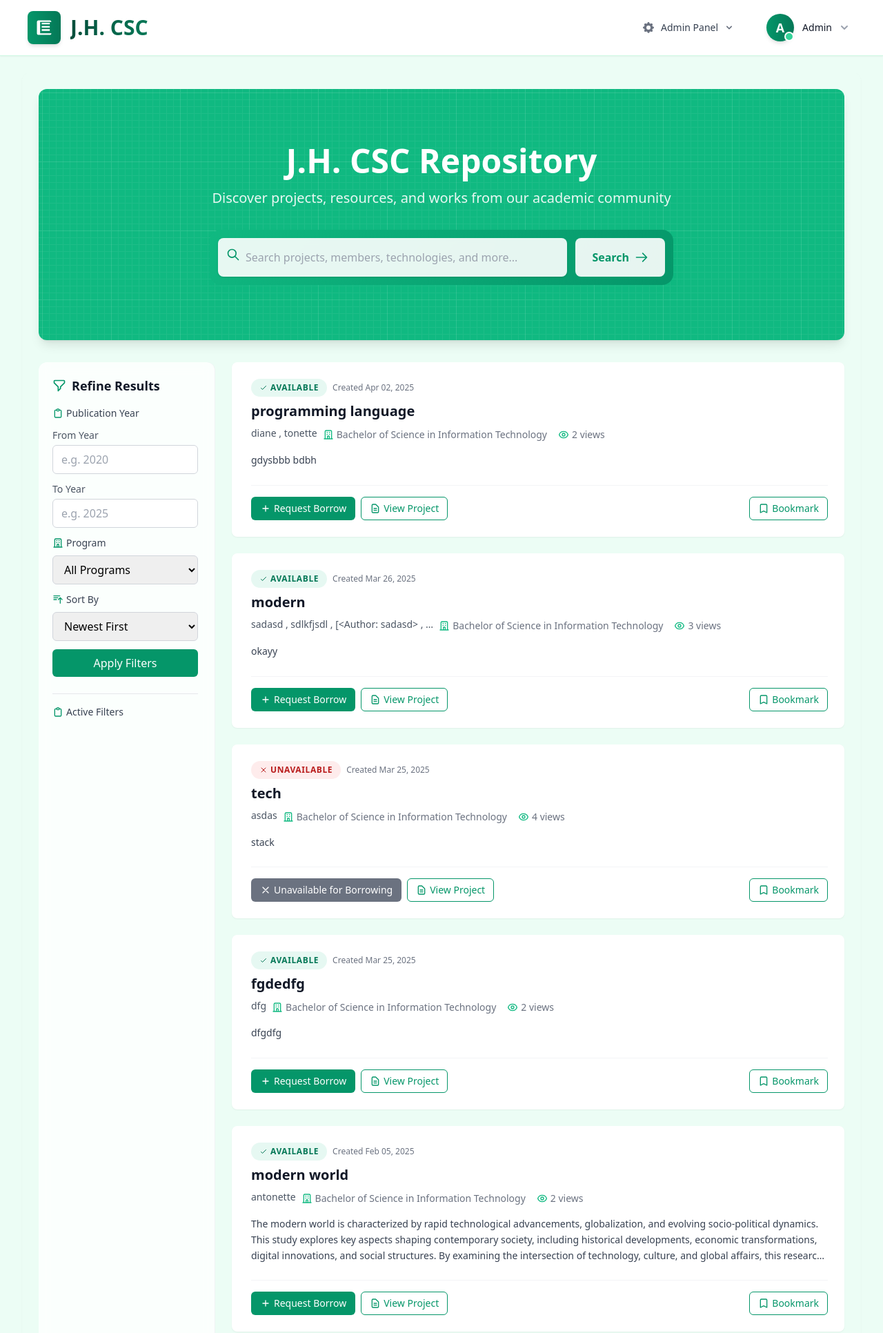
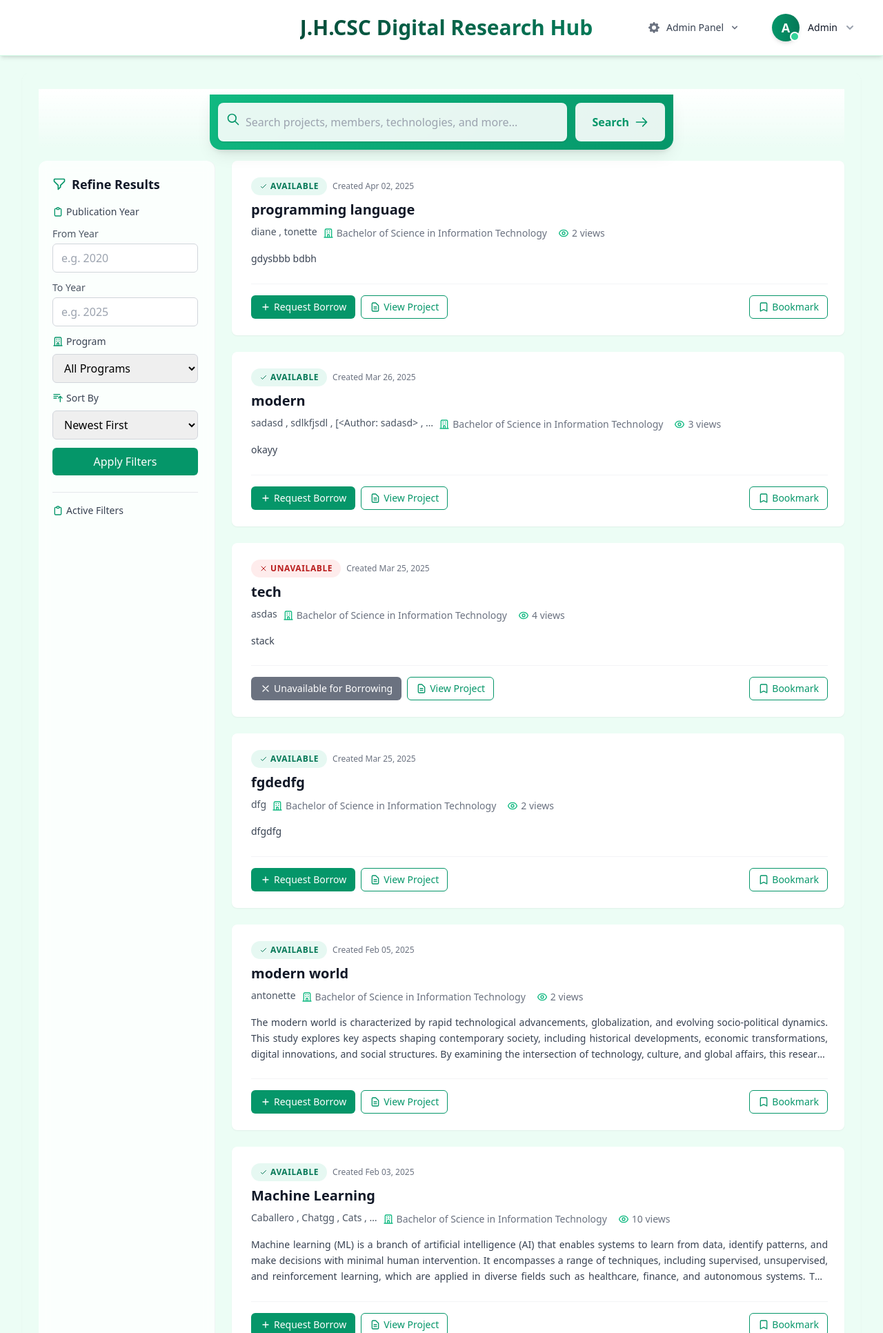
Before and after one commit to lanzy-lanzy/digitalhubv2, a Django app: page / in a window 1280 px wide. Shown: the top 1932 px of the page at 69% size. Run offline with Django 5.2, Linux system fonts and the light colour scheme; a user stored in the database is signed in; data comes from the database, SQL or seed files in the repository; some libraries are stand-ins or nearby versions.

Commit message:
Fix UI: Position search bar sticky under navbar and fix dropdown menu z-index

```diff
--- a/scholar/templates/scholar/home.html
+++ b/scholar/templates/scholar/home.html
@@ -39,6 +39,13 @@
         background: linear-gradient(135deg, #10b981 0%, #059669 100%);
         border-radius: 1rem;
         box-shadow: 0 10px 15px -3px rgba(16, 185, 129, 0.2), 0 4px 6px -2px rgba(16, 185, 129, 0.1);
+        transition: all 0.3s ease;
+    }
+
+    /* Add a subtle animation when the search becomes sticky */
+    .sticky .search-container {
+        border-radius: 0 0 1rem 1rem;
+        box-shadow: 0 10px 25px -5px rgba(0, 0, 0, 0.1), 0 8px 10px -6px rgba(0, 0, 0, 0.1);
     }
 
     .search-input {
@@ -125,15 +132,9 @@
     }
 </style>
 
-<!-- Hero Section -->
-<div class="hero-pattern rounded-xl overflow-hidden mb-8 shadow-lg">
-    <div class="max-w-7xl mx-auto px-6 py-12 md:py-16 lg:py-20">
-        <div class="max-w-3xl mx-auto text-center text-white">
-            <h1 class="text-3xl md:text-4xl lg:text-5xl font-bold mb-4 leading-tight">J.H. CSC Repository</h1>
-            <p class="text-lg md:text-xl opacity-90 mb-8">Discover projects, resources, and works from our academic community</p>
-
-            <!-- Search Form -->
-            <div class="search-container p-2 md:p-3 max-w-2xl mx-auto">
+<!-- Sticky Search Section -->
+<div class="sticky top-20 z-40 mb-4 pt-2 bg-gradient-to-b from-white to-transparent">
+    <div class="search-container p-2 md:p-3 max-w-2xl mx-auto shadow-lg">
         <form method="get" action="{% url 'home' %}" class="flex flex-col md:flex-row gap-3">
             <div class="flex-1 relative">
                 <input type="text" name="q" value="{{ query }}"
@@ -155,8 +156,7 @@
         </form>
     </div>
 </div>
-    </div>
-</div>
+
 
 <div class="max-w-7xl mx-auto">
     <div class="flex flex-col md:flex-row gap-6">
@@ -397,7 +397,7 @@
 
                                     <!-- Abstract -->
                                     <div class="mb-6">
-                                        <p class="text-gray-700 text-sm leading-relaxed no-copy line-clamp-3">{{ paper.abstract }}</p>
+                                        <p class="text-gray-700 text-sm leading-relaxed no-copy line-clamp-3 text-justify">{{ paper.abstract }}</p>
                                     </div>
                                 </div>
                             </div>
--- a/scholar/templates/scholar/partials/admin_nav.html
+++ b/scholar/templates/scholar/partials/admin_nav.html
@@ -17,7 +17,7 @@
     <div x-show="open"
          @click.away="open = false"
          @mouseleave="open = false"
-         class="absolute right-0 z-50 mt-2 w-72 origin-top-right rounded-xl bg-white shadow-2xl ring-1 ring-emerald-500/10 ring-opacity-5 focus:outline-none divide-y divide-gray-100 transform transition-all duration-200"
+         class="absolute right-0 z-[100] mt-2 w-72 origin-top-right rounded-xl bg-white shadow-2xl ring-1 ring-emerald-500/10 ring-opacity-5 focus:outline-none divide-y divide-gray-100 transform transition-all duration-200"
          x-transition:enter="transition ease-out duration-200"
          x-transition:enter-start="opacity-0 scale-95"
          x-transition:enter-end="opacity-100 scale-100"
--- a/scholar/templates/scholar/partials/navbar.html
+++ b/scholar/templates/scholar/partials/navbar.html
@@ -1,20 +1,28 @@
-<nav class="bg-white border-b border-emerald-100 shadow-sm sticky top-0 z-50">
-    <div class="max-w-7xl mx-auto px-6 sm:px-8 lg:px-10">
-        <div class="flex justify-between h-20 items-center">
+<nav class="bg-white border-b border-emerald-100 shadow-md sticky top-0 z-50 transition-all duration-300" x-data="{ mobileMenuOpen: false, scrolled: false }" @scroll.window="scrolled = (window.pageYOffset > 20)" :class="{'shadow-lg bg-white/95 backdrop-blur-sm': scrolled}">
+    <div class="max-w-7xl mx-auto px-4 sm:px-6 lg:px-8">
+        <div class="flex justify-between h-20 items-center relative">
             <!-- Left side - Logo and main navigation -->
-            <div class="flex items-center space-x-8">
-                <!-- Logo -->
-                <a href="{% url 'home' %}" class="flex items-center group">
-                    <div class="bg-gradient-to-r from-emerald-600 to-emerald-700 text-white p-2.5 rounded-lg group-hover:from-emerald-700 group-hover:to-emerald-800 transition-all duration-200 shadow-md">
-                        <svg class="h-7 w-7" fill="currentColor" viewBox="0 0 24 24">
+            <div class="flex items-center space-x-4 sm:space-x-8">
+                <!-- Mobile menu button -->
+                <button @click="mobileMenuOpen = !mobileMenuOpen" class="sm:hidden inline-flex items-center justify-center p-2 rounded-md text-gray-700 hover:text-gray-900 hover:bg-emerald-50 focus:outline-none focus:ring-2 focus:ring-inset focus:ring-emerald-500">
+                    <svg class="h-6 w-6" :class="{'hidden': mobileMenuOpen, 'block': !mobileMenuOpen }" xmlns="http://www.w3.org/2000/svg" fill="none" viewBox="0 0 24 24" stroke="currentColor">
+                        <path stroke-linecap="round" stroke-linejoin="round" stroke-width="2" d="M4 6h16M4 12h16M4 18h16" />
+                    </svg>
+                    <svg class="h-6 w-6" :class="{'block': mobileMenuOpen, 'hidden': !mobileMenuOpen }" xmlns="http://www.w3.org/2000/svg" fill="none" viewBox="0 0 24 24" stroke="currentColor">
+                        <path stroke-linecap="round" stroke-linejoin="round" stroke-width="2" d="M6 18L18 6M6 6l12 12" />
+                    </svg>
+                </button>
+                <!-- Logo for mobile (left-aligned) -->
+                <a href="{% url 'home' %}" class="flex items-center group md:hidden">
+                    <div class="bg-gradient-to-r from-emerald-600 to-emerald-700 text-white p-2 rounded-lg group-hover:from-emerald-700 group-hover:to-emerald-800 transition-all duration-200 shadow-md">
+                        <svg class="h-6 w-6" fill="currentColor" viewBox="0 0 24 24">
                             <path d="M21 5c0-1.1-.9-2-2-2h-14c-1.1 0-2 .9-2 2v14c0 1.1.9 2 2 2h14c1.1 0 2-.9 2-2v-14zm-14 14v-14h14v14h-14zm12-3h-10v-2h10v2zm0-4h-10v-2h10v2zm0-4h-10v-2h10v2z"/>
                         </svg>
                     </div>
-                    <span class="ml-3.5 text-3xl font-bold bg-gradient-to-r from-emerald-900 to-emerald-700 bg-clip-text text-transparent">J.H. CSC</span>
                 </a>
 
                 <!-- Main Navigation -->
-                <div class="hidden sm:flex sm:items-center sm:space-x-4">
+                <div class="hidden sm:flex sm:items-center sm:space-x-2 md:space-x-4">
                     {% if user.is_authenticated and not user.is_staff %}
                         <a href="{% url 'my_borrowed_papers' %}"
                            class="nav-link inline-flex items-center px-4 py-2 text-sm font-medium rounded-md transition-all duration-150 {% if 'my_borrowed_papers' in request.path %}text-emerald-700 bg-emerald-50 hover:bg-emerald-100{% else %}text-gray-700 hover:text-gray-900 hover:bg-emerald-50{% endif %}">
@@ -26,7 +34,7 @@
                     {% endif %}
                 </div>
 
-                <div class="hidden sm:flex sm:items-center sm:space-x-4">
+                <div class="hidden sm:flex sm:items-center sm:space-x-2 md:space-x-4">
                     {% if user.is_authenticated and not user.is_staff %}
                     <a href="{% url 'my_bookmarked_papers' %}"
                            class="nav-link inline-flex items-center px-4 py-2 text-sm font-medium rounded-md transition-all duration-150 {% if 'my_bookmarks' in request.path %}text-emerald-700 bg-emerald-50 hover:bg-emerald-100{% else %}text-gray-700 hover:text-gray-900 hover:bg-emerald-50{% endif %}">
@@ -38,8 +46,50 @@
                     {% endif %}
                 </div>            </div>
 
+            <!-- Mobile Menu -->
+            <div x-show="mobileMenuOpen" class="sm:hidden absolute top-20 inset-x-0 bg-white shadow-lg rounded-b-lg z-50 border-t border-emerald-100">
+                <div class="px-2 pt-2 pb-3 space-y-1">
+                    {% if user.is_authenticated and not user.is_staff %}
+                    <a href="{% url 'my_borrowed_papers' %}" class="block px-3 py-2 rounded-md text-base font-medium {% if 'my_borrowed_papers' in request.path %}text-emerald-700 bg-emerald-50{% else %}text-gray-700 hover:text-gray-900 hover:bg-emerald-50{% endif %}">
+                        <div class="flex items-center">
+                            <svg class="mr-3 h-5 w-5" xmlns="http://www.w3.org/2000/svg" viewBox="0 0 20 20" fill="currentColor">
+                                <path d="M7 3a1 1 0 000 2h6a1 1 0 100-2H7zM4 7a1 1 0 011-1h10a1 1 0 110 2H5a1 1 0 01-1-1zM2 11a2 2 0 012-2h12a2 2 0 012 2v4a2 2 0 01-2 2H4a2 2 0 01-2-2v-4z" />
+                            </svg>
+                            My Library
+                        </div>
+                    </a>
+                    <a href="{% url 'my_bookmarked_papers' %}" class="block px-3 py-2 rounded-md text-base font-medium {% if 'my_bookmarks' in request.path %}text-emerald-700 bg-emerald-50{% else %}text-gray-700 hover:text-gray-900 hover:bg-emerald-50{% endif %}">
+                        <div class="flex items-center">
+                            <svg class="mr-3 h-5 w-5" xmlns="http://www.w3.org/2000/svg" viewBox="0 0 20 20" fill="currentColor">
+                                <path d="M5 4a2 2 0 012-2h6a2 2 0 012 2v14l-5-2.5L5 18V4z" />
+                            </svg>
+                            My Bookmarks
+                        </div>
+                    </a>
+                    {% endif %}
+
+                    {% if user.is_staff %}
+                    <a href="{% url 'admin_dashboard' %}" class="block px-3 py-2 rounded-md text-base font-medium {% if request.path == '/admin/dashboard/' %}text-emerald-700 bg-emerald-50{% else %}text-gray-700 hover:text-gray-900 hover:bg-emerald-50{% endif %}">
+                        <div class="flex items-center">
+                            <svg class="mr-3 h-5 w-5" xmlns="http://www.w3.org/2000/svg" viewBox="0 0 20 20" fill="currentColor">
+                                <path d="M2 4a1 1 0 011-1h2a1 1 0 011 1v12a1 1 0 01-1 1H3a1 1 0 01-1-1V4zM8 4a1 1 0 011-1h2a1 1 0 011 1v12a1 1 0 01-1 1H9a1 1 0 01-1-1V4zM15 3a1 1 0 00-1 1v12a1 1 0 001 1h2a1 1 0 001-1V4a1 1 0 00-1-1h-2z" />
+                            </svg>
+                            Admin Dashboard
+                        </div>
+                    </a>
+                    {% endif %}
+                </div>
+            </div>
+
+            <!-- Centered Logo and Title (hidden on mobile) -->
+            <div class="hidden md:flex absolute left-1/2 transform -translate-x-1/2 items-center justify-center">
+                <a href="{% url 'home' %}" class="flex items-center group">
+                    <span class="ml-3.5 text-3xl font-bold bg-gradient-to-r from-emerald-900 to-emerald-700 bg-clip-text text-transparent">J.H.CSC Digital Research Hub</span>
+                </a>
+            </div>
+
             <!-- Right side - Admin Nav and User Menu -->
-            <div class="flex items-center space-x-6">
+            <div class="flex items-center space-x-4 sm:space-x-6">
                 <!-- Admin Navigation -->
                 {% if user.is_staff %}
                     {% include 'scholar/partials/admin_nav.html' %}
@@ -48,7 +98,7 @@
                 <!-- User Menu -->
                 {% if user.is_authenticated %}
     <!-- User Profile Dropdown -->
-    <div class="relative z-50" x-data="{ open: false }">
+    <div class="relative z-[100]" x-data="{ open: false }">
         <!-- Profile Button -->
         <button @click="open = !open"
                 class="flex items-center space-x-3 group focus:outline-none rounded-lg p-1.5 transition-all duration-200 hover:bg-emerald-50"
@@ -79,7 +129,7 @@
         <!-- Profile Dropdown Menu -->
         <div x-show="open"
              @click.away="open = false"
-             class="absolute right-0 mt-3 w-64 rounded-xl bg-white shadow-xl ring-1 ring-emerald-500/10 ring-opacity-5 divide-y divide-gray-100 transform origin-top-right transition-all duration-200"
+             class="absolute right-0 mt-3 w-64 rounded-xl bg-white shadow-xl ring-1 ring-emerald-500/10 ring-opacity-5 divide-y divide-gray-100 transform origin-top-right transition-all duration-200 z-[100]"
              x-transition:enter="transition ease-out duration-200"
              x-transition:enter-start="opacity-0 scale-95"
              x-transition:enter-end="opacity-100 scale-100"
```
Lines whose indentation alone changed are shown as unchanged.
